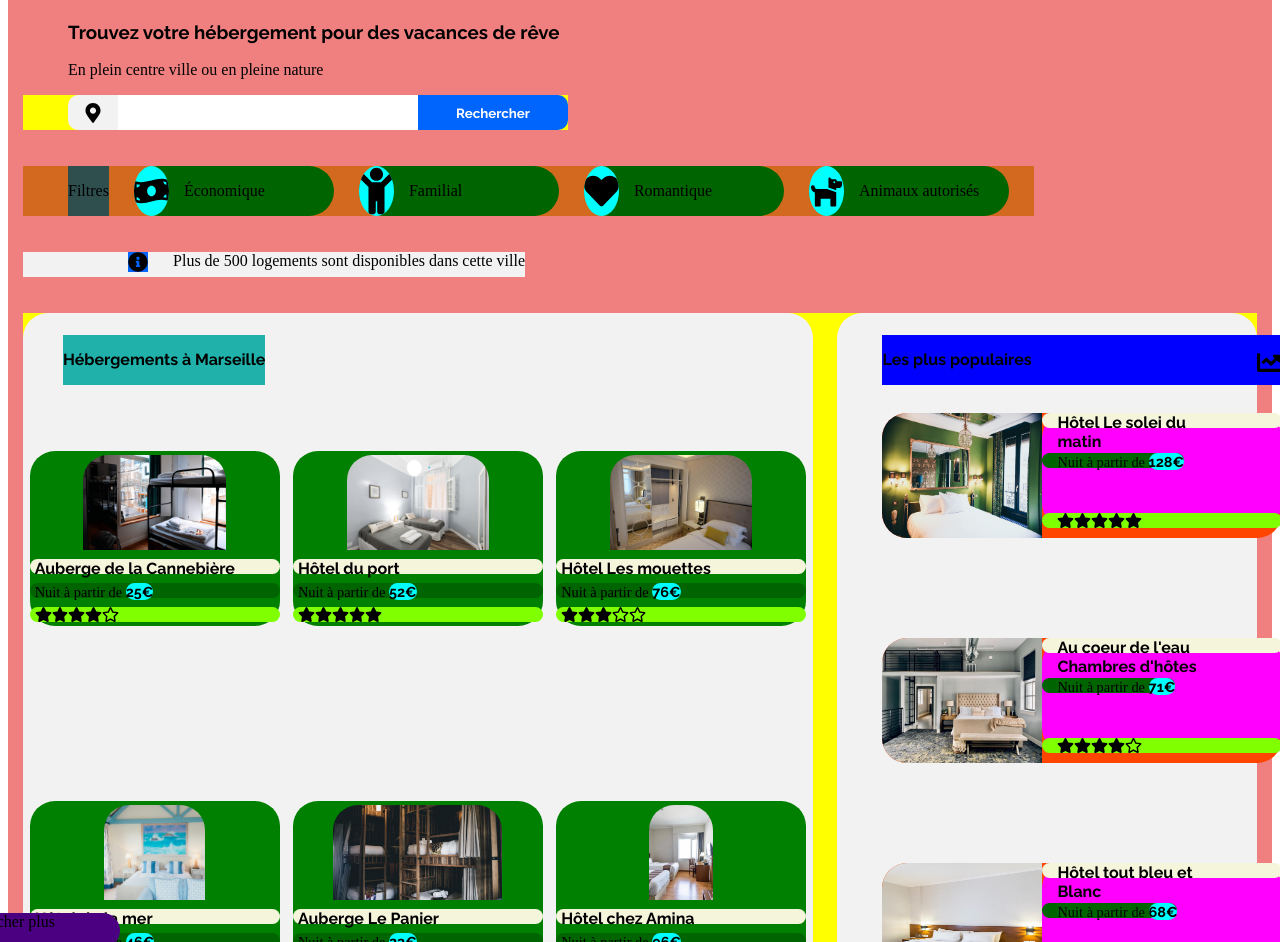
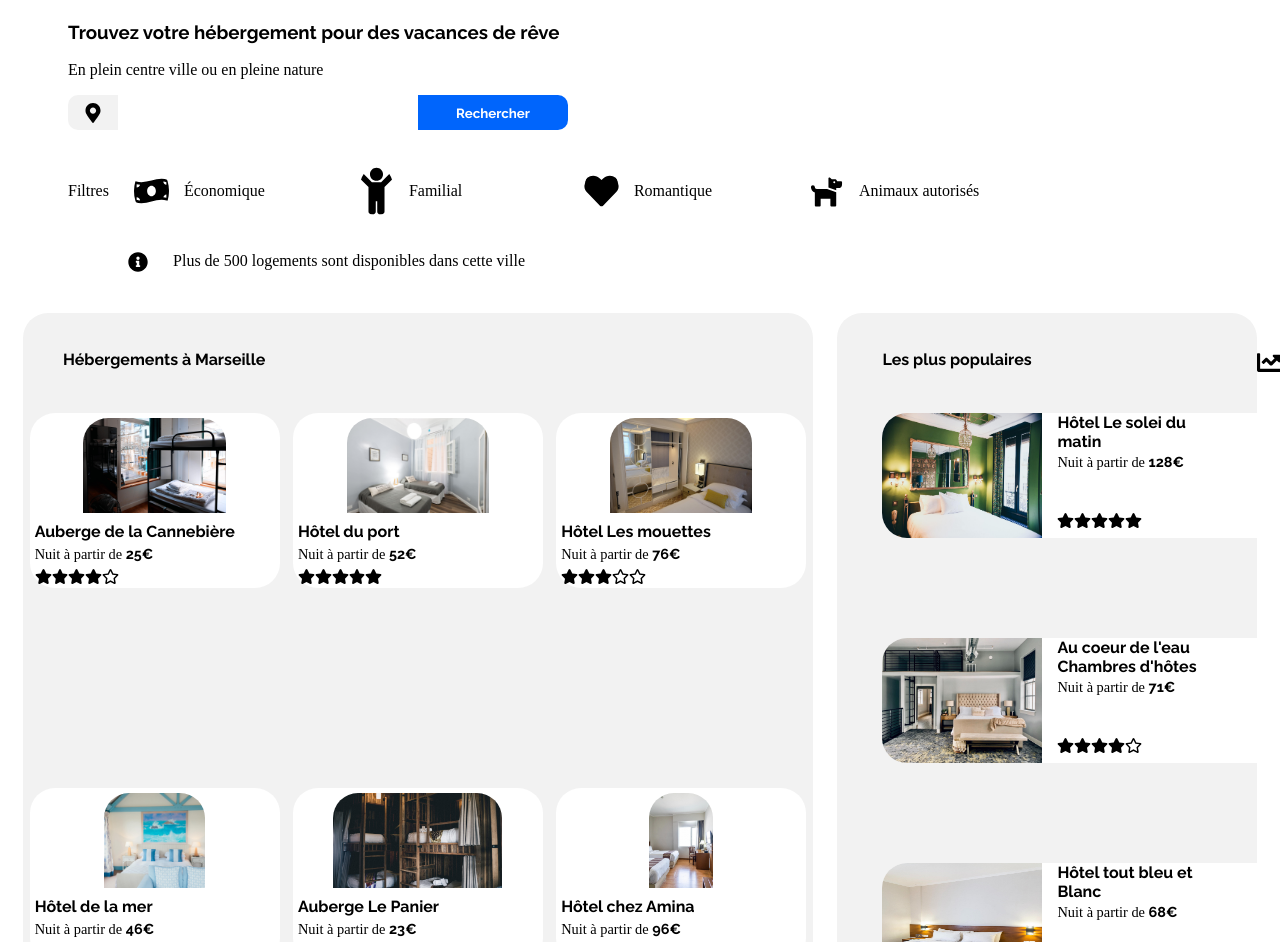
Before and after one commit to mica92/MichelBwana_2_30032021, a plain HTML site: page reservia.html in a window 1280 px wide. Shown: the part 100-1042 px from the top of the page. Drawn offline with Linux system fonts and the light colour scheme; a web font is replaced by a local one.

Commit message:
petites retouches

```diff
--- a/reservia.css
+++ b/reservia.css
@@ -38,7 +38,7 @@ Police du site
 Entete, logo, nav
 */
 #conteneur {
-    background-color: lightcoral;
+    /*background-color: lightcoral;*/
     width: auto;
     height: 1700px;
     margin: auto;
@@ -52,12 +52,12 @@ Entete, logo, nav
     position: relative;
 }
 #logo {
-    background-color: yellowgreen;
+    /*background-color: yellowgreen;*/
     padding-left: 45px;
     position: absolute;
 }
 #entete ul {
-    background-color: tomato;
+    /*background-color: tomato;*/
     display: flex;
     flex-direction: row;
     justify-content: flex-end;
@@ -68,7 +68,7 @@ Entete, logo, nav
 
 }
 #entete li {
-    background-color: white;
+    /*background-color: white;*/
     width: 125px;
     text-align: center;
     list-style-type: none;
@@ -98,7 +98,7 @@ Body, formulaire, filtres
     padding-left: 45px;
 }
 #formulaire {
-    background-color: yellow;
+    /*background-color: yellow;*/
     width: 500px;
     display: flex;
     flex-direction: row;
@@ -138,7 +138,7 @@ Body, formulaire, filtres
 Filtres
 */
 #filtres {
-    background-color: chocolate;
+    /*background-color: chocolate;*/
     width: 100%;
     max-width: max-content;
     height: 50px;
@@ -147,7 +147,7 @@ Filtres
     padding-left: 45px;
 }
 #filtres span {
-    background-color: darkslategray;
+    /*background-color: darkslategray;*/
     width: fit-content;
     display: flex;
     justify-content: flex-start;
@@ -155,7 +155,7 @@ Filtres
     margin-right: 25px;
 }
 .economique, .familial, .romantique, .animaux {
-    background-color: darkgreen;
+    /*background-color: darkgreen;*/
     width: 200px;
     display: flex;
     justify-content: flex-start;
@@ -164,7 +164,7 @@ Filtres
     border-radius: 25px;
 }
 #money, #fam, #heart, #dog {
-    background-color: aqua;
+    /*background-color: aqua;*/
     width: 35px;
     height: 50px;
     margin-right: 15px;
@@ -175,7 +175,7 @@ Filtres
 Section principale
 */
 #info {
-    background-color: #F2F2F2;
+    /*background-color: #F2F2F2;*/
     width: 502px;
     height: 25px;
     max-width: 502px;
@@ -188,13 +188,13 @@ Section principale
     padding-left: 25px;
 }
 .icone {
-    background-color: #0065FC;
+    /*background-color: #0065FC;*/
     width: 20px;
     height: 20px;
     margin-left: 45px;
 }
 #hebergements {
-    background-color: yellow;
+    /*background-color: yellow;*/
     width: 100%;
     height: 700px;
     display: flex;
@@ -202,7 +202,7 @@ Section principale
     justify-content: space-between;
 }
 #ancre1 {
-    background-color: lightseagreen;
+    /*background-color: lightseagreen;*/
     width: fit-content;
     height: 35px;
     padding-top: 15px;
@@ -212,8 +212,8 @@ Section principale
 #conteneur1 {
     background-color: #F2F2F2;
     width: 64%;
-    height: 700px;
-    max-height: 700px;
+    height: 750px;
+    max-height: 750px;
     display: flex;
     flex-direction: row;
     flex-wrap: wrap;
@@ -230,7 +230,7 @@ Section principale
     color: black;
 }
 .element {
-    background-color: green;
+    background-color: white;
     width: 250px;
     height: 175px;
     max-width: 250px;
@@ -240,7 +240,7 @@ Section principale
     flex-wrap: wrap;
     justify-content: space-around;
     align-items: center;
-    margin-top: 100px;
+    margin-top: 0;
     border-radius: 25px;
 }
 .element:nth-child(n+4) {
@@ -257,7 +257,7 @@ Section principale
     border-top-right-radius: 25px;
 }
 #lieu1 {
-    background-color: beige;
+    /*background-color: beige;*/
     width: 250px;
     height: 15px;
     font-weight: bold;
@@ -265,7 +265,7 @@ Section principale
     border-radius: 25px;
 }
 #nuit1 {
-    background-color: darkgreen;
+    /*background-color: darkgreen;*/
     width: 250px;
     height: 15px;
     font-size: 0.9em;
@@ -273,14 +273,14 @@ Section principale
     border-radius: 25px;
 }
 #prix1 {
-    background-color: cyan;
+    /*background-color: cyan;*/
     width: 250px;
     height: 15px;
     font-weight: bold;
     border-radius: 25px;
 }
 #etoiles1 {
-    background-color: chartreuse;
+    /*background-color: chartreuse;*/
     width: 250px;
     height: 15px;
     max-width: 250px;
@@ -293,26 +293,27 @@ Section principale
     border-radius: 25px;
 }
 .plus {
-    background-color: indigo;
+    /*background-color: indigo;*/
     width: 150px;
     height: 35px;
-    margin-top: 550px;
+    margin-top: 650px;
     margin-right: 745px;
+    padding-left: 35px;
     position: absolute;
     border-radius: 25px;
 }
 #conteneur2 {
     background-color: #F2F2F2;
     width: 34%;
-    height: 700px;
-    max-height: 700px;
+    height: 750px;
+    max-height: 750px;
     display: flex;
     flex-direction: column;
     justify-content: start;
     border-radius: 25px;
 }
 #populaires {
-    background-color: blue;
+    /*background-color: blue;*/
     width: 400px;
     height: 35px;
     display: flex;
@@ -323,7 +324,7 @@ Section principale
     position: absolute;
 }
 .first, .second, .third {
-    background-color: orangered;
+    background-color: white;
     width: 400px;
     height: 125px;
     display: flex;
@@ -350,7 +351,7 @@ Section principale
     border-bottom-left-radius: 25px;
 }
 #pop {
-    background-color: fuchsia;
+    /*background-color: fuchsia;*/
     width: 60%;
     height: fit-content;
     display: flex;
@@ -360,7 +361,7 @@ Section principale
     border-radius: 25px;
 }
 #lieu2 {
-    background-color: beige;
+    /*background-color: beige;*/
     width: 250px;
     height: 15px;
     font-weight: bold;
@@ -368,7 +369,7 @@ Section principale
     border-radius: 25px;
 }
 #nuit2 {
-    background-color: darkgreen;
+    /*background-color: darkgreen;*/
     width: fit-content;
     height: 15px;
     font-size: 0.9em;
@@ -377,14 +378,14 @@ Section principale
     border-radius: 25px;
 }
 #prix2 {
-    background-color: cyan;
+    /*background-color: cyan;*/
     width: fit-content;
     height: 15px;
     font-weight: bold;
     border-radius: 25px;
 }
 #etoiles2 {
-    background-color: chartreuse;
+    /*background-color: chartreuse;*/
     width: 250px;
     height: 15px;
     max-width: 250px;
@@ -401,7 +402,7 @@ Section principale
 Artcile sur les activités
 */
 #ancre2 {
-    background-color: blue;
+    /*background-color: blue;*/
     width: auto;
     height: 35px;
     padding-left: 40px;
@@ -410,7 +411,7 @@ Artcile sur les activités
     position: relative;
 }
 #activites {
-    background-color: cornflowerblue;
+    /*background-color: cornflowerblue;*/
     width: 100%;
     height: auto;
     display: flex;
@@ -419,7 +420,7 @@ Artcile sur les activités
     justify-content: space-around;
 }
 #conteneur3, #conteneur5 {
-    background-color: sienna;
+    /*background-color: sienna;*/
     width: 300px;
     height: 450px;
     display: flex;
@@ -445,7 +446,7 @@ Artcile sur les activités
     color: black;
 }
 #conteneur4, #conteneur6 {
-    background-color: sienna;
+    /*background-color: sienna;*/
     width: 300px;
     height: 450px;
     display: flex;
@@ -455,7 +456,7 @@ Artcile sur les activités
     border-radius: 25px;
 }
 #haut, #bas {
-    background-color: teal;
+    /*background-color: teal;*/
     width: 300px;
     height: 45%;
     display: flex;
@@ -579,7 +580,7 @@ Artcile sur les activités
 Footer
 */
 footer {
-    background-color: springgreen;
+    background-color: #F2F2F2;
     width: inherit;
     height: auto;
     display: flex;
@@ -589,7 +590,7 @@ footer {
     position: relative;
 }
 #conteneur7, #conteneur8, #conteneur9 {
-    background-color: tomato;
+    /*background-color: tomato;*/
     width: 300px;
     height: auto;
     margin-left: 37.5px;
```
